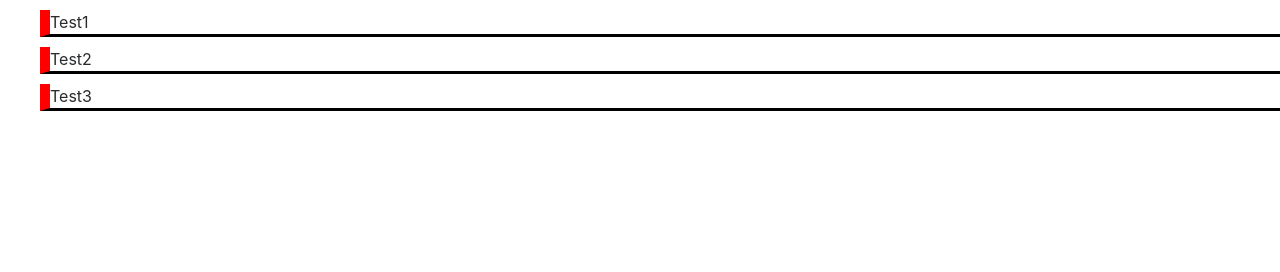
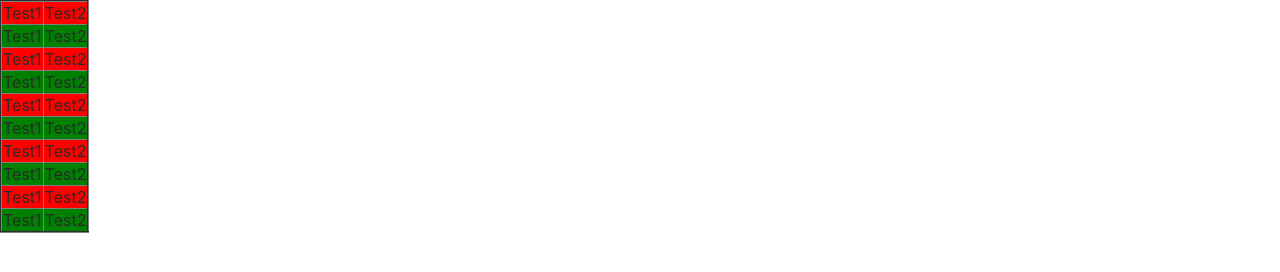
Before and after one commit to tsuryap/UIExamples, a plain HTML site: page test.html in a window 1280 px wide. Drawn offline with nearby package versions, Linux system fonts and the light colour scheme.

Commit message:
test commit

```diff
--- a/ess.css
+++ b/ess.css
@@ -1,8 +1,6 @@
-ul{
-	list-style: none;
+tr:nth-child(odd){
+	background-color: red;
 }
-li{
-	margin: 10px 0px;
-	border-bottom: 3px solid black;
-	border-left: 10px solid red;
+tr:nth-child(even){
+	background-color: green;
 }
--- a/test.html
+++ b/test.html
@@ -7,10 +7,99 @@
 	<title>Tables</title>
 </head>
 <body>
-	 <ul>
-	 	<li>Test1</li>
-	 	<li>Test2</li>
-	 	<li>Test3</li>
-	 </ul>
+	<table border='2'>
+		<tr>
+			<td>
+				Test1
+			</td>
+			<td>
+				Test2
+			</td>
+
+		</tr>
+		<tr>
+			<td>
+				Test1
+			</td>
+			<td>
+				Test2
+			</td>
+
+		</tr>
+		<tr>
+			<td>
+				Test1
+			</td>
+			<td>
+				Test2
+			</td>
+
+		</tr>
+
+		<tr>
+			<td>
+				Test1
+			</td>
+			<td>
+				Test2
+			</td>
+
+		</tr>
+		<tr>
+			<td>
+				Test1
+			</td>
+			<td>
+				Test2
+			</td>
+
+		</tr>
+
+		<tr>
+			<td>
+				Test1
+			</td>
+			<td>
+				Test2
+			</td>
+
+		</tr>
+		<tr>
+			<td>
+				Test1
+			</td>
+			<td>
+				Test2
+			</td>
+
+		</tr>
+		<tr>
+			<td>
+				Test1
+			</td>
+			<td>
+				Test2
+			</td>
+
+		</tr>
+		<tr>
+			<td>
+				Test1
+			</td>
+			<td>
+				Test2
+			</td>
+
+		</tr>
+		<tr>
+			<td>
+				Test1
+			</td>
+			<td>
+				Test2
+			</td>
+
+		</tr>
+	</table>
 </body>
 </html>
```
